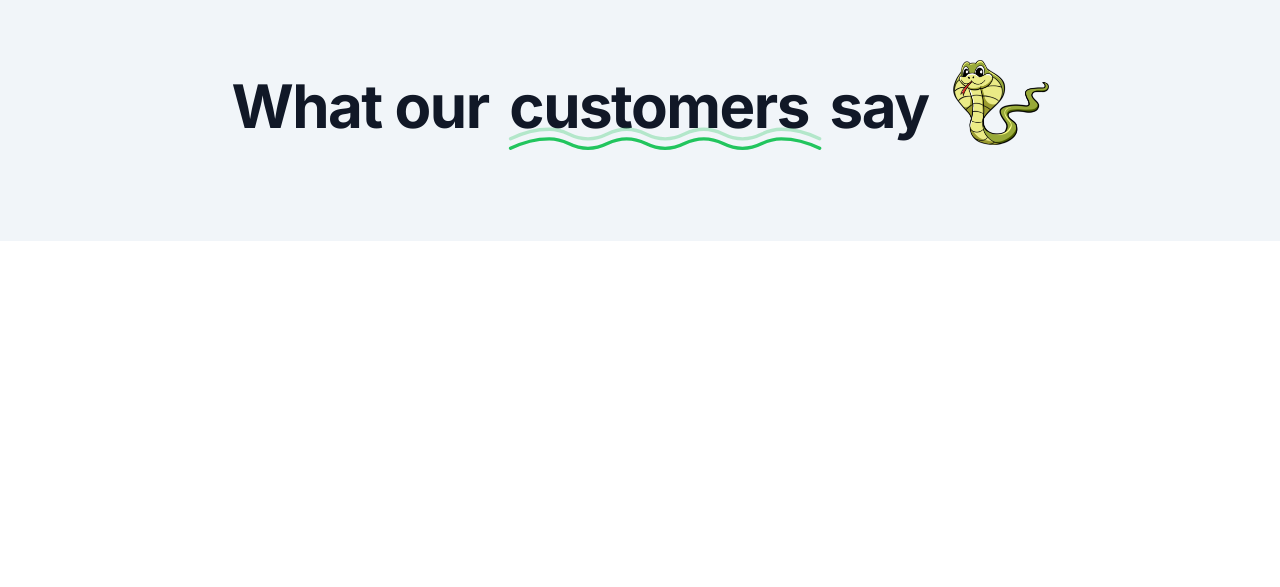
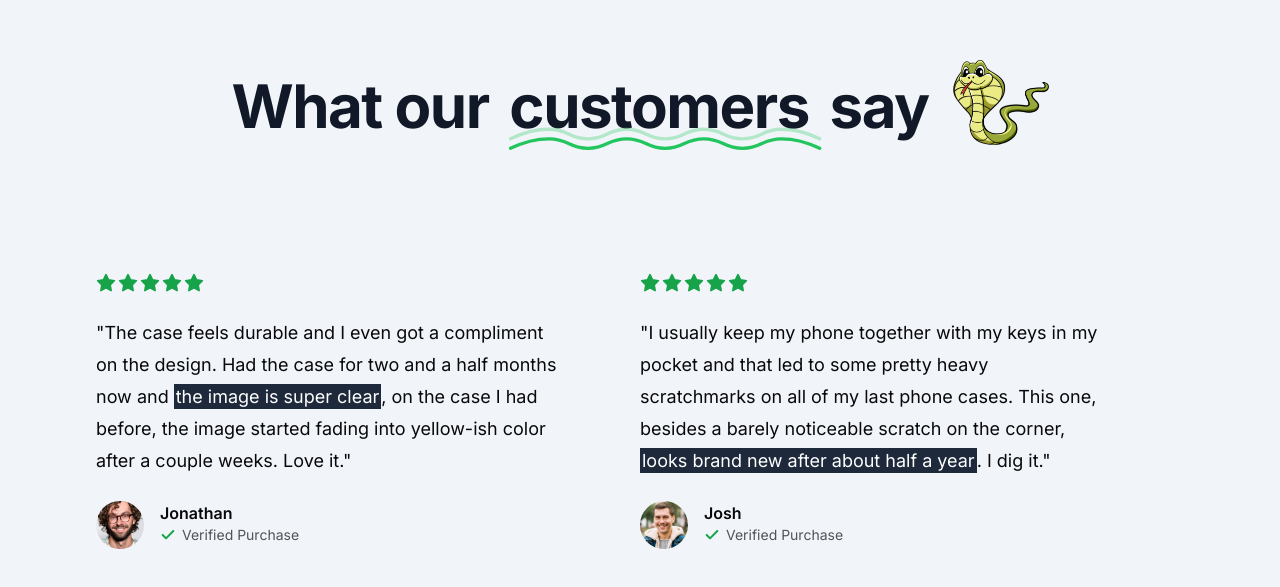
Before and after one commit to HenryWotti/artdougs, a Next.js app: page / in a window 1280 px wide. Shown: the part 1031-1618 px from the top of the page. Before the commit the page ends 1272 px from the top, so only its background shows below. Built offline with nearby package versions, Linux system fonts and the light colour scheme; no server answers.

Commit message:
:sparkle: feat: Creating second section of What customers say

```diff
--- a/src/app/page.tsx
+++ b/src/app/page.tsx
@@ -120,6 +120,80 @@
             </h2>
             <img src='/snake-2.png' className='w-24 order-0 lg:order-2' />
           </div>
+
+          <div className='mx-auto grid max-w-2xl grid-cols-1 px-4 lg:mx-0 lg:max-w-none lg:grid-cols-2 gap-y-16'>
+            <div className='flex flex-auto flex-col gap-4 lg:pr-8 xl:pr-20'>
+              <div className='flex gap-0.5 mb-2'>
+                <Star className='h-5 w-5 text-green-600 fill-green-600' />
+                <Star className='h-5 w-5 text-green-600 fill-green-600' />
+                <Star className='h-5 w-5 text-green-600 fill-green-600' />
+                <Star className='h-5 w-5 text-green-600 fill-green-600' />
+                <Star className='h-5 w-5 text-green-600 fill-green-600' />
+              </div>
+              <div className='text-lg leading-8'>
+                <p>
+                  "The case feels durable and I even got a compliment on the
+                  design. Had the case for two and a half months now and{' '}
+                  <span className='p-0.5 bg-slate-800 text-white'>
+                    the image is super clear
+                  </span>
+                  , on the case I had before, the image started fading into
+                  yellow-ish color after a couple weeks. Love it."
+                </p>
+              </div>
+              <div className='flex gap-4 mt-2'>
+                <img
+                  className='rounded-full h-12 w-12 object-cover'
+                  src='/users/user-1.png'
+                  alt='user'
+                />
+                <div className='flex flex-col'>
+                  <p className='font-semibold'>Jonathan</p>
+                  <div className='flex gap-1.5 items-center text-zinc-600'>
+                    <Check className='h-4 w-4 stroke-[3px] text-green-600' />
+                    <p className='text-sm'>Verified Purchase</p>
+                  </div>
+                </div>
+              </div>
+            </div>
+
+            {/* second user review */}
+            <div className='flex flex-auto flex-col gap-4 lg:pr-8 xl:pr-20'>
+              <div className='flex gap-0.5 mb-2'>
+                <Star className='h-5 w-5 text-green-600 fill-green-600' />
+                <Star className='h-5 w-5 text-green-600 fill-green-600' />
+                <Star className='h-5 w-5 text-green-600 fill-green-600' />
+                <Star className='h-5 w-5 text-green-600 fill-green-600' />
+                <Star className='h-5 w-5 text-green-600 fill-green-600' />
+              </div>
+              <div className='text-lg leading-8'>
+                <p>
+                  "I usually keep my phone together with my keys in my pocket
+                  and that led to some pretty heavy scratchmarks on all of my
+                  last phone cases. This one, besides a barely noticeable
+                  scratch on the corner,{' '}
+                  <span className='p-0.5 bg-slate-800 text-white'>
+                    looks brand new after about half a year
+                  </span>
+                  . I dig it."
+                </p>
+              </div>
+              <div className='flex gap-4 mt-2'>
+                <img
+                  className='rounded-full h-12 w-12 object-cover'
+                  src='/users/user-4.jpg'
+                  alt='user'
+                />
+                <div className='flex flex-col'>
+                  <p className='font-semibold'>Josh</p>
+                  <div className='flex gap-1.5 items-center text-zinc-600'>
+                    <Check className='h-4 w-4 stroke-[3px] text-green-600' />
+                    <p className='text-sm'>Verified Purchase</p>
+                  </div>
+                </div>
+              </div>
+            </div>
+          </div>
         </MaxWidthWrapper>
       </section>
     </div>
```
